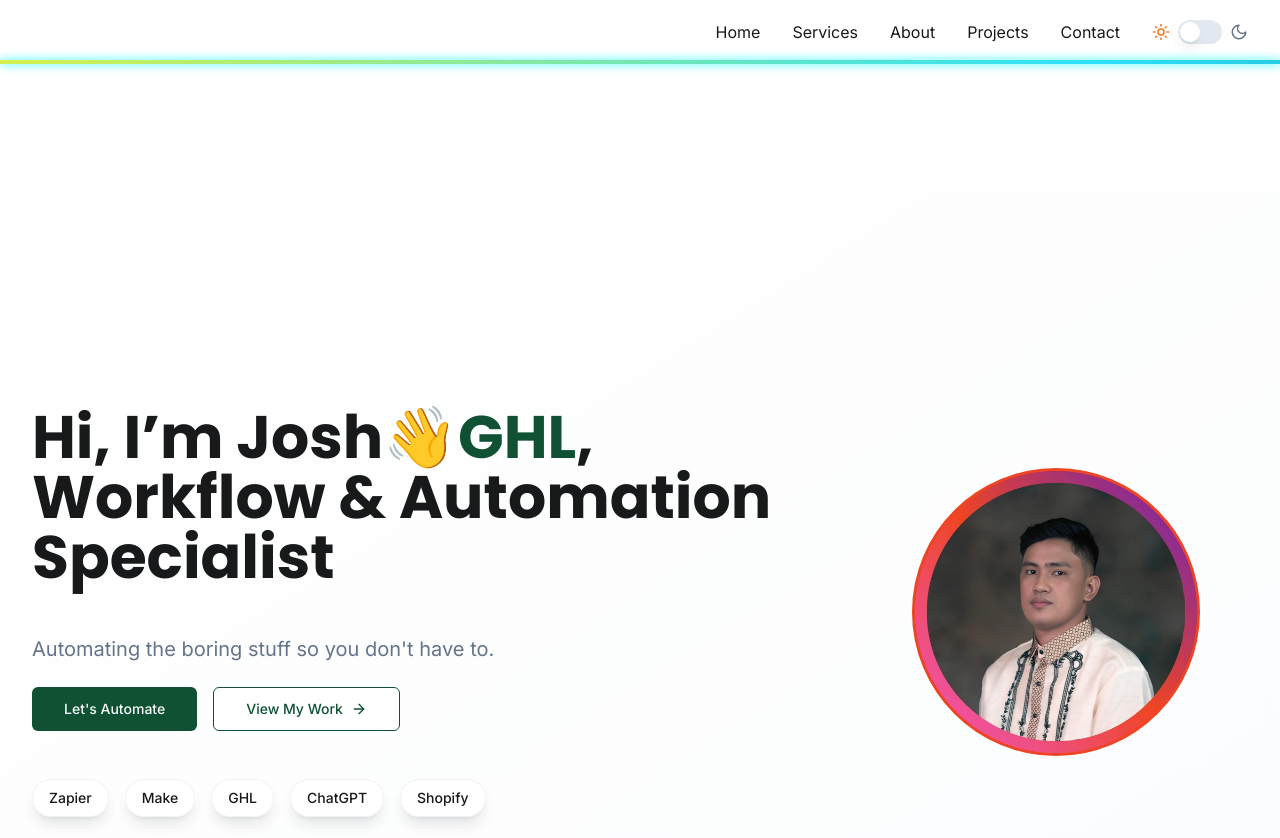
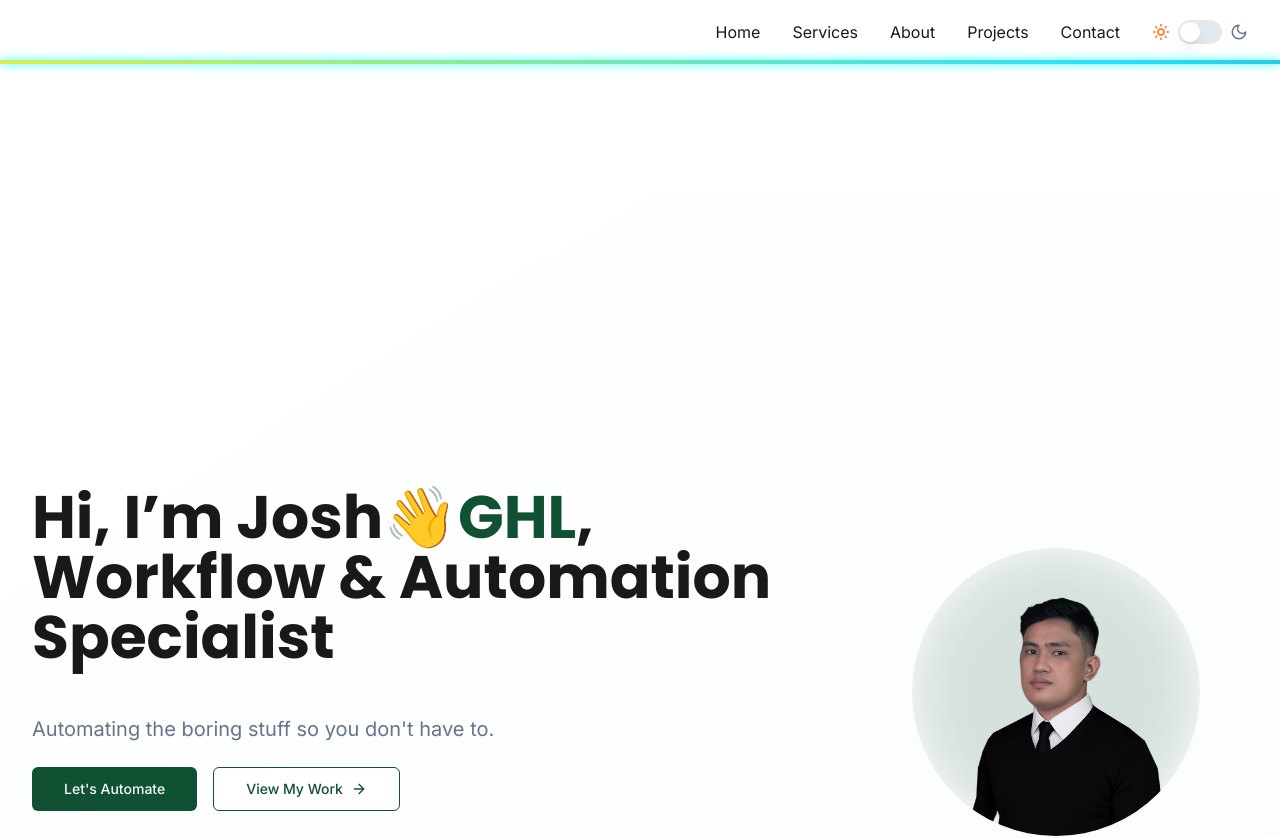
Before and after one commit to joshrzs/automate-joshua-flow, a React (Vite) app: page / in a window 1280 px wide. Shown: the top 838 px of the page. Built offline with nearby package versions, Linux system fonts and the light colour scheme.

Commit message:
NavSpace

```diff
--- a/src/components/HeroSection.tsx
+++ b/src/components/HeroSection.tsx
@@ -7,7 +7,7 @@ import { Tooltip, TooltipContent, TooltipTrigger } from '@/components/ui/tooltip
 
 const HeroSection = () => {
   return (
-    <section id="home" className="min-h-screen flex items-center pt-20 pb-10 bg-gradient-to-br from-background to-muted/30">
+    <section id="home" className="min-h-screen flex items-center pt-60 pb-10 bg-gradient-to-br from-background to-muted/30">
       <div className="container mx-auto px-4 md:px-8">
         <div className="flex flex-col-reverse lg:flex-row items-center gap-8 lg:gap-16">
           <div className="lg:w-2/3 space-y-6 text-left">
@@ -94,7 +94,7 @@ const HeroSection = () => {
             >
               <div className="absolute inset-0 rounded-full bg-jgreen/20 filter blur-xl animate-pulse"></div>
               <img
-                src="/lovable-uploads/b5a600a2-8bc4-47d0-98e3-e35daf57a0bb.png"
+                src="/lovable-uploads/Pfp.png"
                 alt="Joshua Balando - AI Automation Specialist"
                 className="w-full h-full object-cover relative z-10"
               />
```
Also changed, not shown: public/lovable-uploads/Pfp.png (added).
